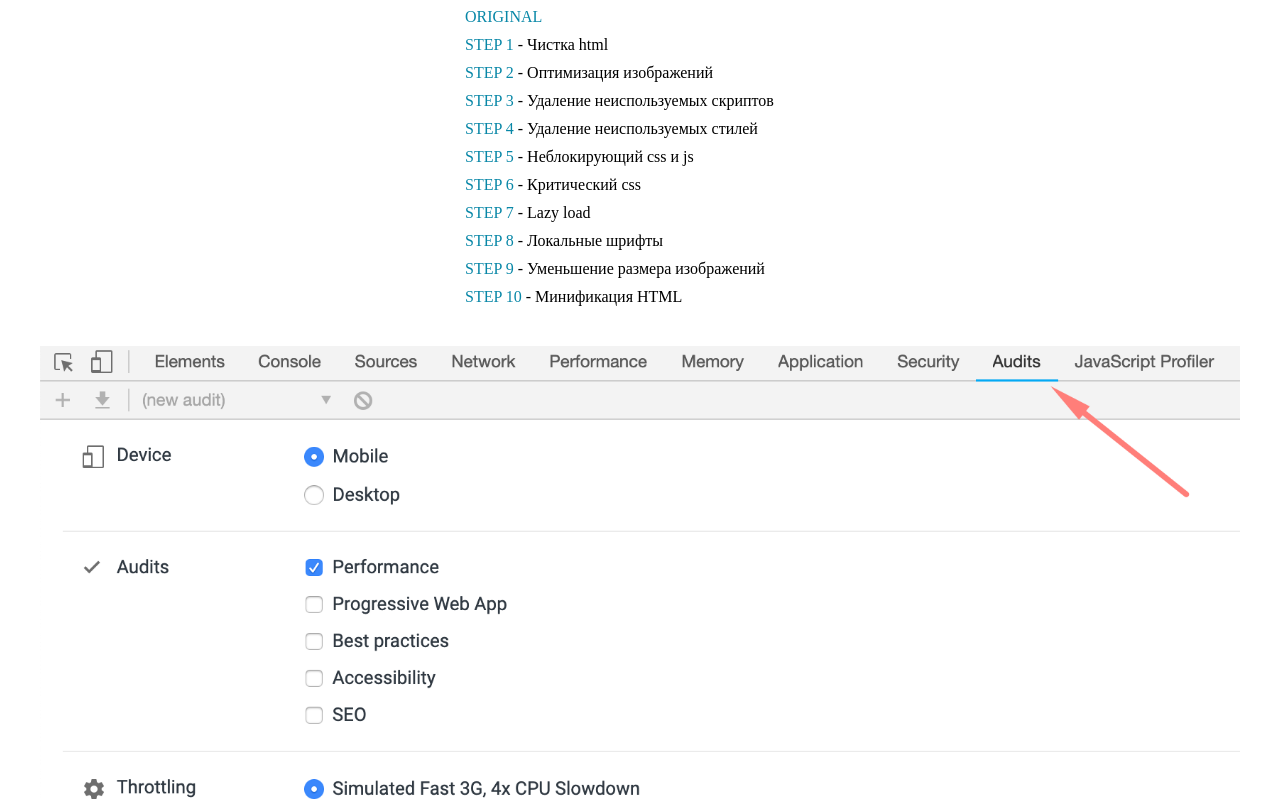
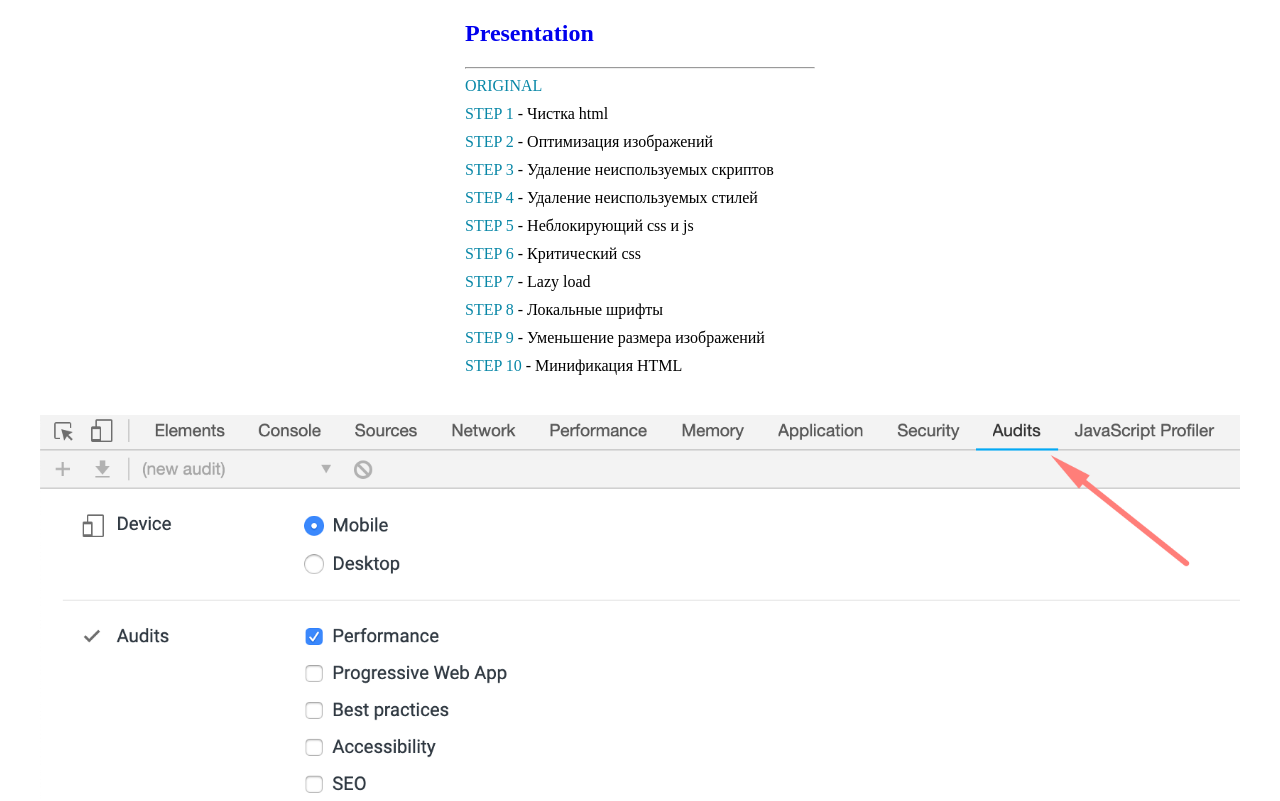
Before and after one commit to js-machine-meet-up/js-machine-meet-up, a plain HTML site: page index.html in a window 1280 px wide. Shown: the top 801 px of the page. Drawn offline with Linux system fonts and the light colour scheme.

Commit message:
Add link to presentation

```diff
--- a/index.html
+++ b/index.html
@@ -9,6 +9,8 @@
 </head>
 <body>
   <ul class="container">
+    <h2><a href="./presentation.key">Presentation</a></h2>
+    <hr>
     <li class="link-container">
       <a href="original/index.html">Original</a>
     </li>
```
